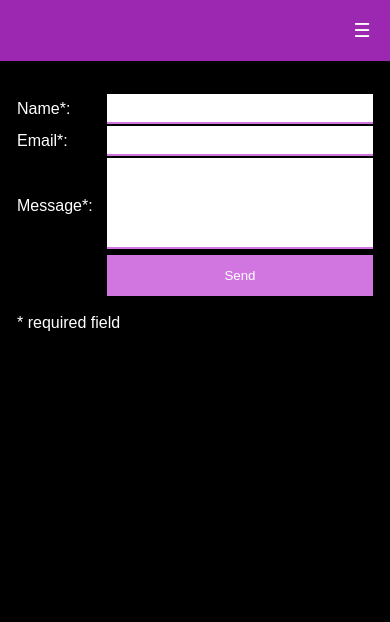
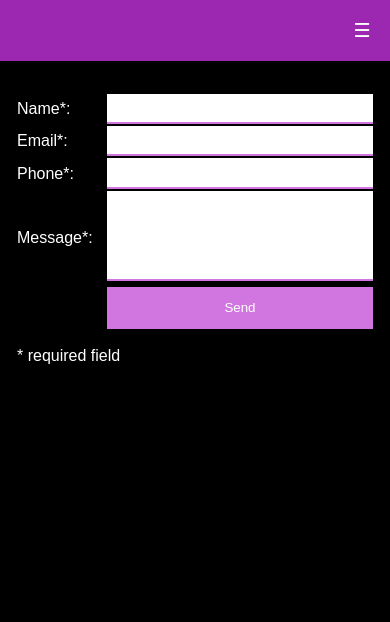
Before and after one commit to bjarkifannar/VSH2A3U_Lokaverkefni, a PHP site: page /contact.php in a window 390 px wide. Shown: the top 622 px of the page. Run offline with PHP 8.4, Linux system fonts and the light colour scheme; some libraries are stand-ins or nearby versions.

Commit message:
added phone in contacts

```diff
--- a/contact.php
+++ b/contact.php
@@ -31,6 +31,14 @@
 						</tr>
 						<tr>
 							<td>
+								<label for="phone">Phone*:</label>
+							</td>
+							<td>
+								<input type="text" name="phone" maxlength="7" required>
+							</td>
+						</tr>
+						<tr>
+							<td>
 								<label for="message">Message*:</label>
 							</td>
 							<td>
```
